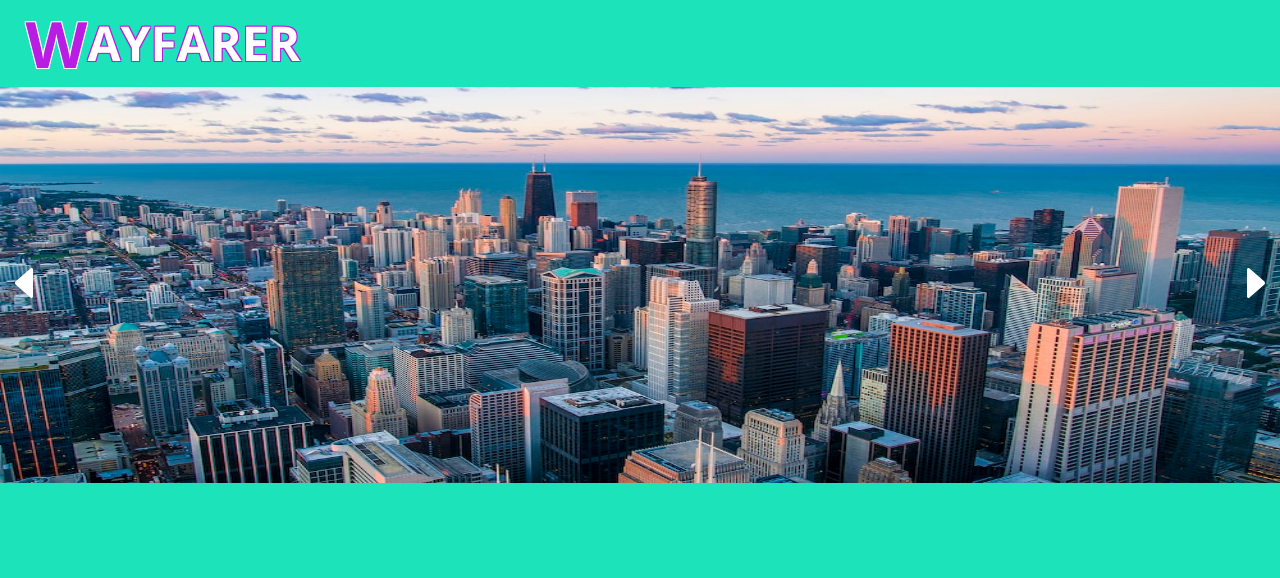
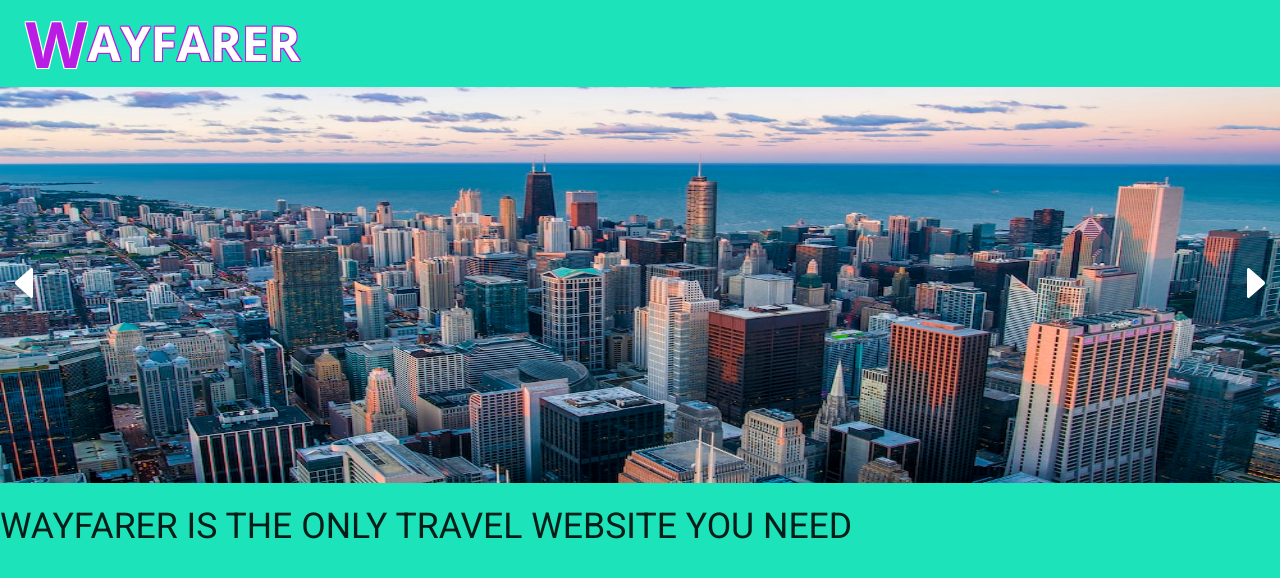
Before and after one commit to pophero110/Wayfarer, an Angular app: page / in a window 1280 px wide. Shown: the top 578 px of the page. Built offline with nearby package versions, Linux system fonts and the light colour scheme.

Commit message:
Created Callout Component

```diff
--- a/src/app/app.component.html
+++ b/src/app/app.component.html
@@ -2,5 +2,6 @@
   <section class="heroSection">
     <app-logo></app-logo>
     <app-gallery></app-gallery>
+    <app-topics></app-topics>
   </section>
 </main>
--- a/src/app/app.module.ts
+++ b/src/app/app.module.ts
@@ -5,13 +5,15 @@ import { AppComponent } from './app.component';
 import { LogoComponent } from './logo/logo.component';
 import { GalleryComponent } from './gallery/gallery.component';
 import { TopicsComponent } from './topics/topics.component';
+import { CalloutComponent } from './callout/callout.component';
 
 @NgModule({
   declarations: [
     AppComponent,
     LogoComponent,
     GalleryComponent,
-    TopicsComponent
+    TopicsComponent,
+    CalloutComponent
   ],
   imports: [
     BrowserModule
--- /dev/null
+++ b/src/app/callout/callout.component.html
@@ -0,0 +1 @@
+<p>callout works!</p>
--- a/src/app/topics/topics.component.css
+++ b/src/app/topics/topics.component.css
@@ -0,0 +1,3 @@
+.topics{
+    text-transform: uppercase;
+}
--- a/src/app/topics/topics.component.html
+++ b/src/app/topics/topics.component.html
@@ -1 +1,2 @@
-<h2 class="topics">Wayfarer is the only travel website you need</h2>
+<h2 class="topics"><span>Wayfarer</span> is the <span>only travel website</span>
+you need</h2>
```
Also changed, not shown: src/app/callout/callout.component.ts (added, +10 -0 lines), src/app/callout/callout.component.css (added), 1 other file (tests, documents, lock files or other folders).
